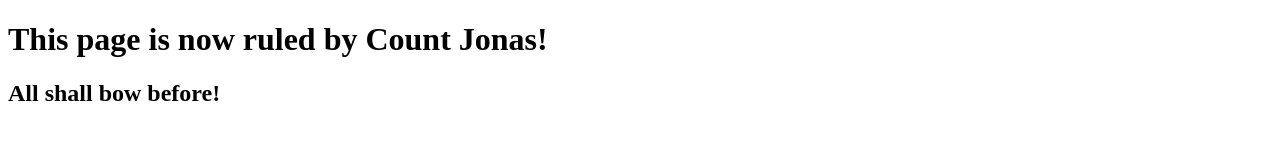
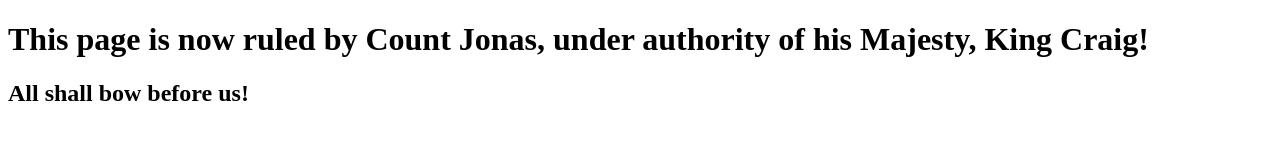
Before and after one commit to craigmckeachie/pet-store, a plain HTML site: page dogs.html in a window 1280 px wide. Drawn offline with Linux system fonts and the light colour scheme.

Commit message:
Power struggle clarification

```diff
--- a/dogs.html
+++ b/dogs.html
@@ -4,12 +4,12 @@
 <head>
     <meta charset="UTF-8">
     <meta name="viewport" content="width=device-width, initial-scale=1.0">
-    <title>Count Jonas' Page</title>
+    <title>Count Jonas' Page (under authority of King Craig)</title>
 </head>
 
 <body>
-<h1>This page is now ruled by Count Jonas!</h1>
-<h2>All shall bow before!</h2>
+<h1>This page is now ruled by Count Jonas, under authority of his Majesty, King Craig!</h1>
+<h2>All shall bow before us!</h2>
 </body>
 
 </html>
```
